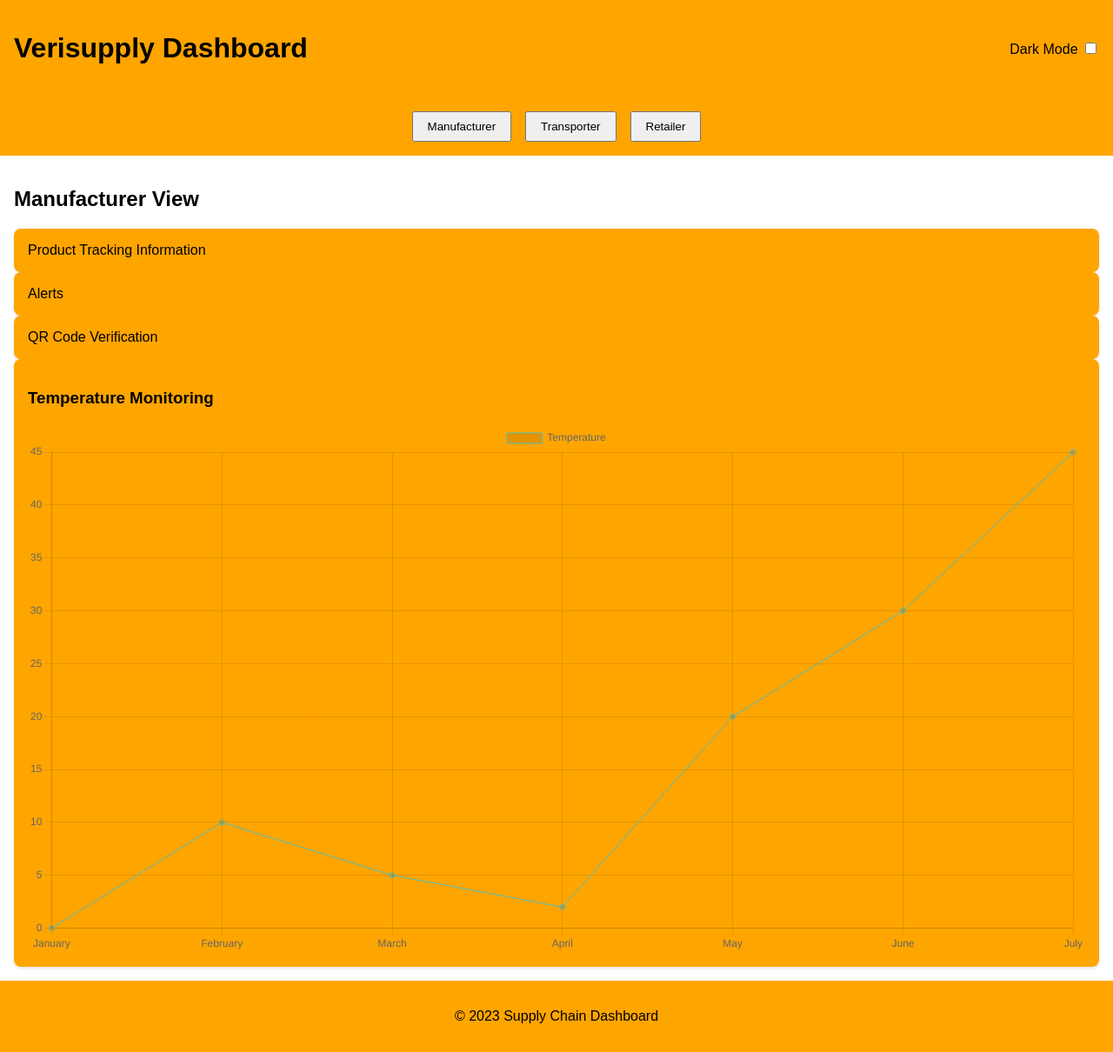
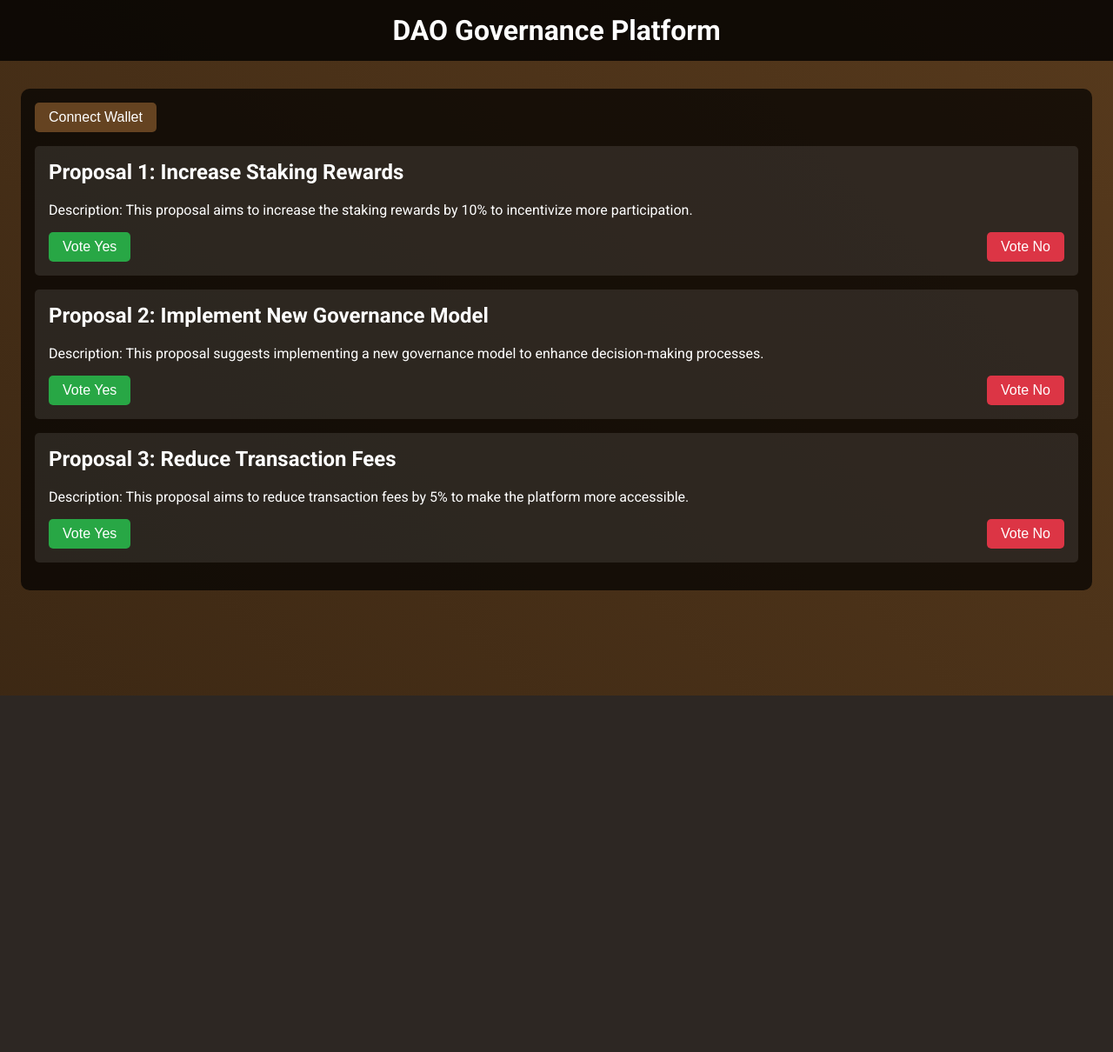
Before and after one commit to Hackathonzx/GovernaChain, a Django app: page / in a window 1280 px wide. Shown: the whole page at 87% size. After the commit the page ends 800 px from the top, so only its background shows below. Run offline with Django 5.2, Linux system fonts and the light colour scheme; some libraries are stand-ins or nearby versions.

Commit message:
added web3.0

```diff
--- a/web/templates/index.html
+++ b/web/templates/index.html
@@ -1,182 +1,154 @@
-<!DOCTYPE html>
-
 <html lang="en">
 <head>
     <meta charset="UTF-8">
     <meta name="viewport" content="width=device-width, initial-scale=1.0">
-    <title>Verisupply</title>
-    <!-- <link rel="stylesheet" href="./styles/style.css"> -->
+    <title>DAO Governance Platform</title>
+    <link rel="stylesheet" href="https://cdnjs.cloudflare.com/ajax/libs/font-awesome/5.15.3/css/all.min.css">
+    <link href="https://fonts.googleapis.com/css2?family=Roboto:wght@400;700&display=swap" rel="stylesheet">
     <style>
-
-    :root {
-        --background-color: #ffffff;
-        --text-color: #000000;
-        --card-background: orange;
+        body {
+            font-family: 'Roboto', sans-serif;
+            margin: 0;
+            padding: 0;
+            background: linear-gradient(45deg, #000000, #654321);
+            background-size: 400% 400%;
+            animation: gradientAnimation 15s ease infinite;
+            color: #fff;
         }
 
-    [data-theme="dark"] {
-        --background-color: #121212;
-        --text-color: #ffffff;
-        --card-background: orange;
-    }
-
-    body {
-        background-color: var(--background-color);
-        color: var(--text-color);
-        font-family: Arial, sans-serif;
-        margin: 0;
-        padding: 0;
+        @keyframes gradientAnimation {
+            0% { background-position: 0% 50%; }
+            50% { background-position: 100% 50%; }
+            100% { background-position: 0% 50%; }
         }
 
         header {
+            background: rgba(0, 0, 0, 0.8);
+            padding: 1rem;
+            text-align: center;
+        }
+
+        header h1 {
+            margin: 0;
+            font-size: 2rem;
+        }
+
+        .container {
+            max-width: 1200px;
+            margin: 2rem auto;
+            padding: 1rem;
+            background: rgba(0, 0, 0, 0.7);
+            border-radius: 10px;
+        }
+
+        .wallet-button {
+            display: inline-block;
+            padding: 0.5rem 1rem;
+            background: #654321;
+            color: #fff;
+            border: none;
+            border-radius: 5px;
+            cursor: pointer;
+            font-size: 1rem;
+        }
+
+        .wallet-button:hover {
+            background: #856c4d;
+        }
+
+        .proposal {
+            background: rgba(255, 255, 255, 0.1);
+            padding: 1rem;
+            margin: 1rem 0;
+            border-radius: 5px;
+        }
+
+        .proposal h2 {
+            margin-top: 0;
+        }
+
+        .vote-buttons {
             display: flex;
             justify-content: space-between;
-        align-items: center;
-        padding: 1rem;
-        background-color: var(--card-background);
+            margin-top: 1rem;
         }
 
-    nav {
-        display: flex;
-        justify-content: center;
-        padding: 1rem;
-        background-color: var(--card-background);
+        .vote-button {
+            padding: 0.5rem 1rem;
+            border: none;
+            border-radius: 5px;
+            cursor: pointer;
+            font-size: 1rem;
         }
 
-    nav button {
-        margin: 0 0.5rem;
-        padding: 0.5rem 1rem;
-        cursor: pointer;
+        .vote-button.yes {
+            background: #28a745;
+            color: #fff;
         }
 
-    main {
-        display: grid;
-        grid-template-columns: repeat(auto-fit, minmax(200px, 1fr));
-        gap: 1rem;
-        padding: 1rem;
+        .vote-button.no {
+            background: #dc3545;
+            color: #fff;
         }
 
-    .role-section {
-        display: none;
+        .vote-button:hover {
+            opacity: 0.8;
         }
-
-    .role-section.active {
-        display: block;
-    }
-
-    .card {
-        background-color: var(--card-background);
-        padding: 1rem;
-        border-radius: 0.5rem;
-        box-shadow: 0 2px 4px rgba(0, 0, 0, 0.1);
-    }
-
-    footer {
-        text-align: center;
-        padding: 1rem;
-        background-color: var(--card-background);
-    }
-
     </style>
 </head>
 <body>
     <header>
-        <h1>Verisupply Dashboard</h1>
-        <div class="theme-toggle">
-            <label for="dark-mode-toggle">Dark Mode</label>
-            <input type="checkbox" id="dark-mode-toggle">
+        <h1>DAO Governance Platform</h1>
+    </header>
+    <div class="container">
+        <button class="wallet-button" onclick="connectWallet()">Connect Wallet</button>
+        <div class="proposal">
+            <h2>Proposal 1: Increase Staking Rewards</h2>
+            <p>Description: This proposal aims to increase the staking rewards by 10% to incentivize more participation.</p>
+            <div class="vote-buttons">
+                <button class="vote-button yes" onclick="vote('yes', 1)">Vote Yes</button>
+                <button class="vote-button no" onclick="vote('no', 1)">Vote No</button>
             </div>
-    </header>
-    <nav>
-        <button onclick="switchRole('manufacturer')">Manufacturer</button>
-        <button onclick="switchRole('transporter')">Transporter</button>
-        <button onclick="switchRole('retailer')">Retailer</button>
-    </nav>
-    <main>
-        <section id="manufacturer" class="role-section">
-            <h2>Manufacturer View</h2>
-            <div class="card">Product Tracking Information</div>
-            <div class="card">Alerts</div>
-            <div class="card">QR Code Verification</div>
-            <div class="card">
-                <h3>Temperature Monitoring</h3>
-                <canvas id="temperatureChart"></canvas>
         </div>
-        </section>
-        <section id="transporter" class="role-section">
-            <h2>Transporter View</h2>
-            <div class="card">Product Tracking Information</div>
-            <div class="card">Alerts</div>
-            <div class="card">QR Code Verification</div>
-            <div class="card">
-                <h3>GPS Tracking</h3>
-                <div id="map"></div>
+        <div class="proposal">
+            <h2>Proposal 2: Implement New Governance Model</h2>
+            <p>Description: This proposal suggests implementing a new governance model to enhance decision-making processes.</p>
+            <div class="vote-buttons">
+                <button class="vote-button yes" onclick="vote('yes', 2)">Vote Yes</button>
+                <button class="vote-button no" onclick="vote('no', 2)">Vote No</button>
             </div>
-        </section>
-        <section id="retailer" class="role-section">
-            <h2>Retailer View</h2>
-            <div class="card">Product Tracking Information</div>
-            <div class="card">Alerts</div>
-            <div class="card">QR Code Verification</div>
-        </section>
-    </main>
-    <footer>
-        <p>&copy; 2023 Supply Chain Dashboard</p>
-    </footer>
-    <script src="https://cdn.jsdelivr.net/npm/chart.js"></script>
-    <script src="https://unpkg.com/leaflet/dist/leaflet.js"></script>
-    <!-- <script src="js/script.js"></script> -->
+        </div>
+        <div class="proposal">
+            <h2>Proposal 3: Reduce Transaction Fees</h2>
+            <p>Description: This proposal aims to reduce transaction fees by 5% to make the platform more accessible.</p>
+            <div class="vote-buttons">
+                <button class="vote-button yes" onclick="vote('yes', 3)">Vote Yes</button>
+                <button class="vote-button no" onclick="vote('no', 3)">Vote No</button>
+            </div>
+        </div>
+    </div>
 
+    <script src="https://cdn.jsdelivr.net/npm/web3/dist/web3.min.js"></script>
     <script>
-
-    document.addEventListener('DOMContentLoaded', () => {
-        const darkModeToggle = document.getElementById('dark-mode-toggle');
-        const roleSections = document.querySelectorAll('.role-section');
-
-        darkModeToggle.addEventListener('change', () => {
-            document.documentElement.setAttribute('data-theme', darkModeToggle.checked ? 'dark' : 'light');
-        });
-
-        window.switchRole = (role) => {
-            roleSections.forEach(section => {
-                section.classList.remove('active');
-            });
-            document.getElementById(role).classList.add('active');
-        };
-
-        // Initialize the default view
-        switchRole('manufacturer');
-
-        // Example of initializing a Chart.js chart
-        const ctx = document.getElementById('temperatureChart').getContext('2d');
-        new Chart(ctx, {
-            type: 'line',
-            data: {
-                labels: ['January', 'February', 'March', 'April', 'May', 'June', 'July'],
-                datasets: [{
-                    label: 'Temperature',
-                    data: [0, 10, 5, 2, 20, 30, 45],
-                    borderColor: 'rgba(75, 192, 192, 1)',
-                    borderWidth: 1
-                }]
-            },
-            options: {
-                scales: {
-                    y: {
-                        beginAtZero: true
+        async function connectWallet() {
+            if (window.ethereum) {
+                try {
+                    await window.ethereum.request({ method: 'eth_requestAccounts' });
+                    const web3 = new Web3(window.ethereum);
+                    const accounts = await web3.eth.getAccounts();
+                    alert(`Connected: ${accounts[0]}`);
+                } catch (error) {
+                    console.error("User denied account access");
+                }
+            } else {
+                alert("Please install MetaMask or connect wallet!");
             }
         }
+
+        function vote(choice, proposalId) {
+            alert(`You voted ${choice} on proposal ${proposalId}`);
+            // Implement the vote logic here
         }
-        });
-
-        // Example of initializing a Leaflet map
-        const map = L.map('map').setView([51.505, -0.09], 13);
-        L.tileLayer('https://{s}.tile.openstreetmap.org/{z}/{x}/{y}.png', {
-            attribution: '&copy; <a href="https://www.openstreetmap.org/copyright">OpenStreetMap</a> contributors'
-        }).addTo(map);
-    });
-
     </script>
-
 </body>
 </html>
```
Lines whose indentation alone changed are shown as unchanged.
